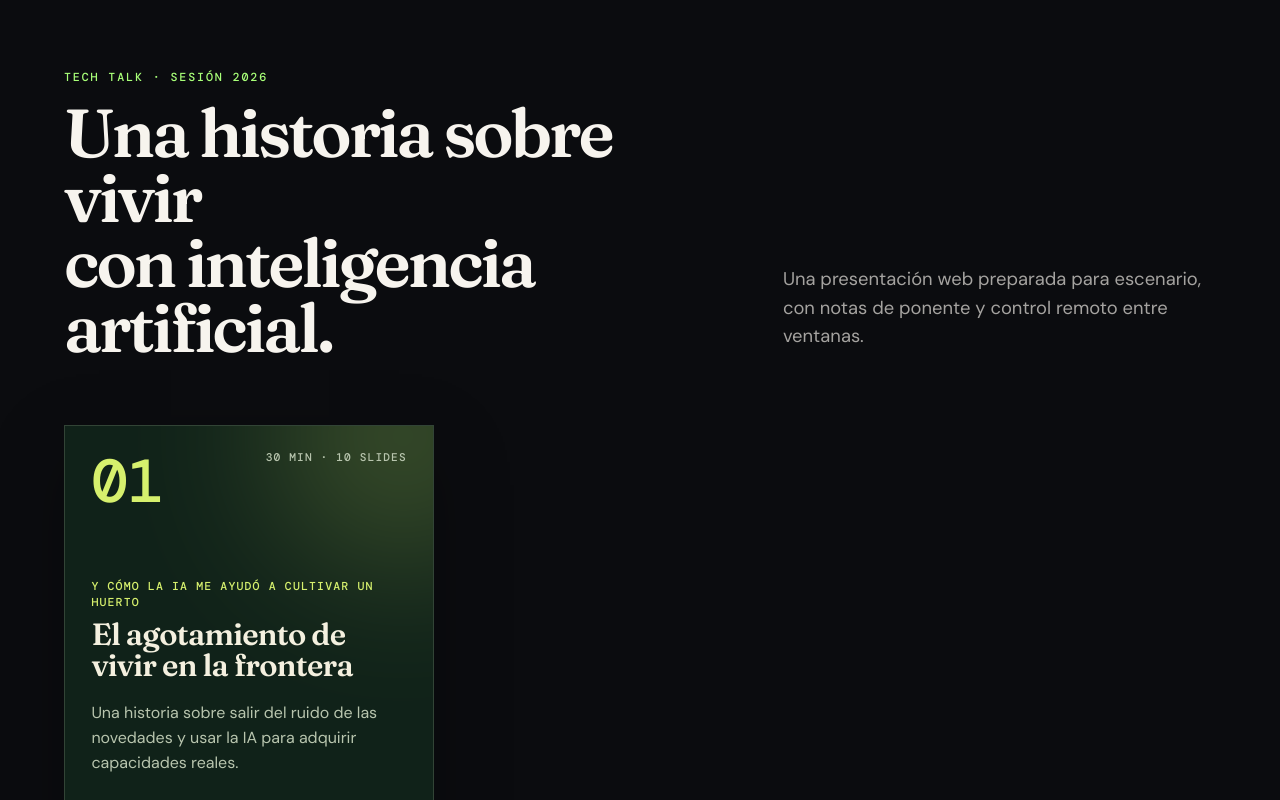
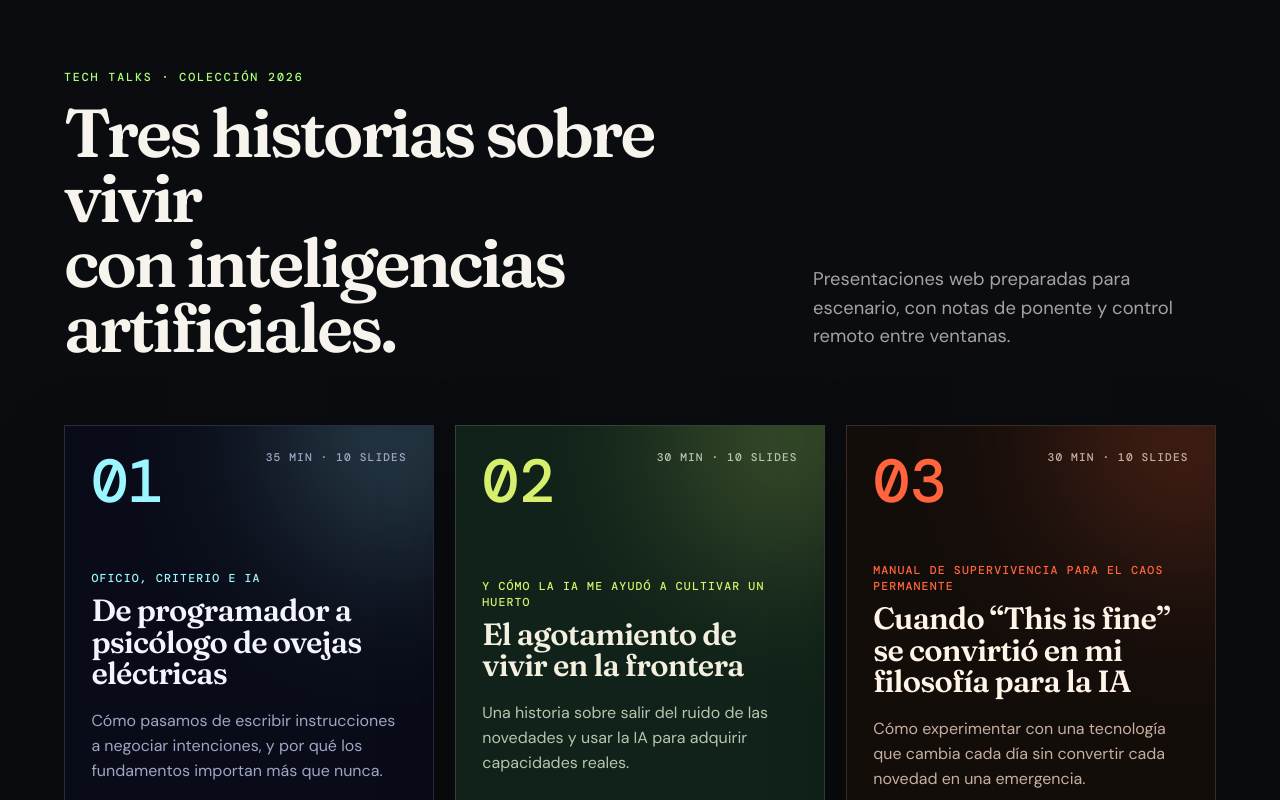
Before and after one commit to TellMeAlex/huerto-inteligente, a React (Vite) app: page / in a window 1280 px wide. Shown: the top 800 px of the page. Built offline with nearby package versions, Linux system fonts and the light colour scheme.

Commit message:
Restore all three tech talks

```diff
--- a/src/talks/TalksIndexPage.tsx
+++ b/src/talks/TalksIndexPage.tsx
@@ -7,10 +7,10 @@ export function TalksIndexPage() {
     <main className="talks-index">
       <header>
         <div>
-          <span className="index-kicker">TECH TALK · SESIÓN 2026</span>
-          <h1>Una historia sobre vivir<br/>con inteligencia artificial.</h1>
+          <span className="index-kicker">TECH TALKS · COLECCIÓN 2026</span>
+          <h1>Tres historias sobre vivir<br/>con inteligencias artificiales.</h1>
         </div>
-        <p>Una presentación web preparada para escenario, con notas de ponente y control remoto entre ventanas.</p>
+        <p>Presentaciones web preparadas para escenario, con notas de ponente y control remoto entre ventanas.</p>
       </header>
       <section className="talk-catalogue">
         {talks.map((talk) => (
--- a/src/talks/talks.tsx
+++ b/src/talks/talks.tsx
@@ -276,11 +276,10 @@ const fireSlides: Talk['slides'] = [
   },
 ]
 
-void electricSlides
-void fireSlides
-
 export const talks: Talk[] = [
-  { id:'huerto-inteligente', number:'01', shortTitle:'El huerto inteligente', title:'El agotamiento de vivir en la frontera', subtitle:'Y cómo la IA me ayudó a cultivar un huerto', duration:'30 min', theme:'garden', description:'Una historia sobre salir del ruido de las novedades y usar la IA para adquirir capacidades reales.', slides:gardenSlides },
+  { id:'ovejas-electricas', number:'01', shortTitle:'Ovejas eléctricas', title:'De programador a psicólogo de ovejas eléctricas', subtitle:'Oficio, criterio e IA', duration:'35 min', theme:'electric', description:'Cómo pasamos de escribir instrucciones a negociar intenciones, y por qué los fundamentos importan más que nunca.', slides:electricSlides },
+  { id:'huerto-inteligente', number:'02', shortTitle:'El huerto inteligente', title:'El agotamiento de vivir en la frontera', subtitle:'Y cómo la IA me ayudó a cultivar un huerto', duration:'30 min', theme:'garden', description:'Una historia sobre salir del ruido de las novedades y usar la IA para adquirir capacidades reales.', slides:gardenSlides },
+  { id:'this-is-fine', number:'03', shortTitle:'This is fine', title:'Cuando “This is fine” se convirtió en mi filosofía para la IA', subtitle:'Manual de supervivencia para el caos permanente', duration:'30 min', theme:'fire', description:'Cómo experimentar con una tecnología que cambia cada día sin convertir cada novedad en una emergencia.', slides:fireSlides },
 ]
 
 export function getTalk(id: string | undefined) {
```
